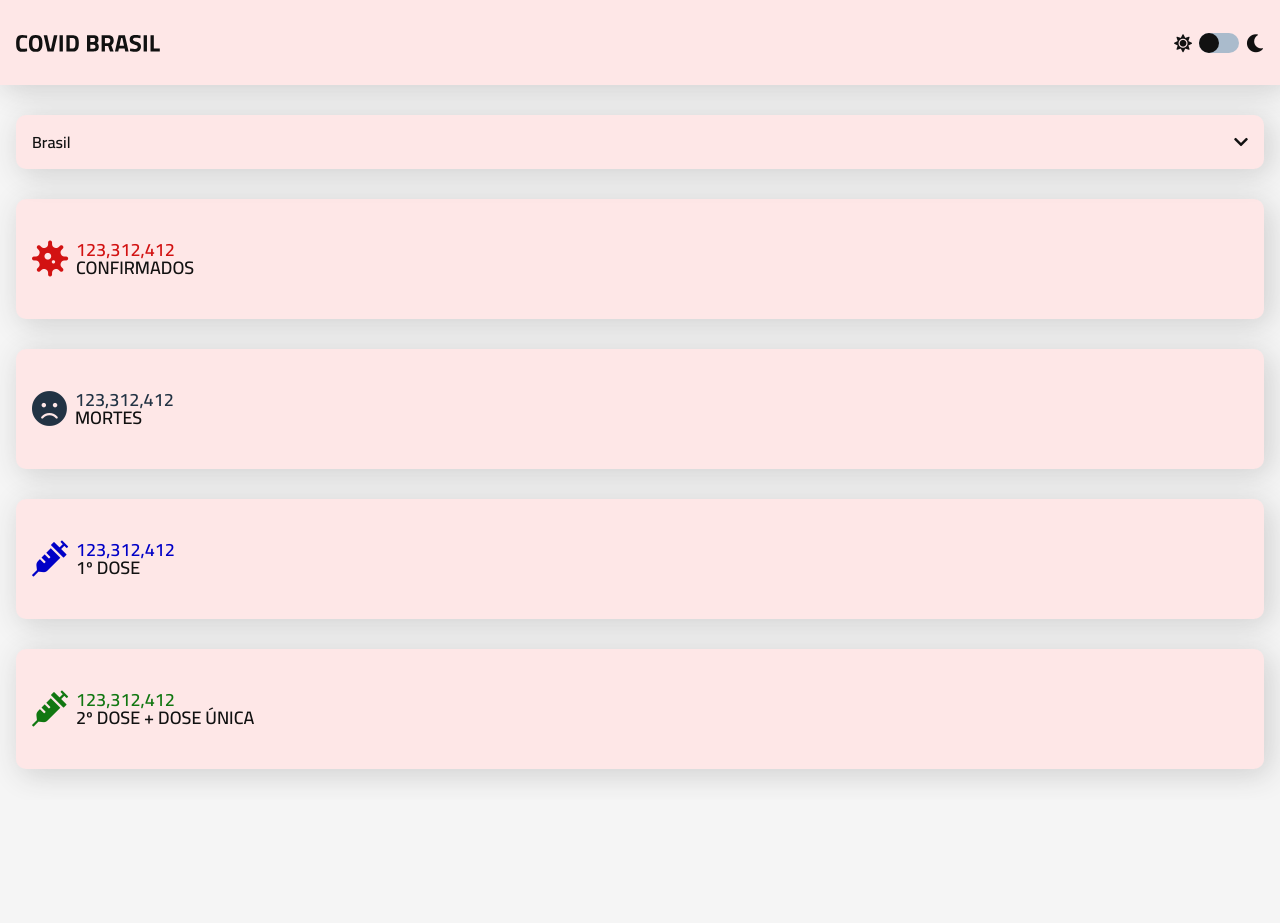
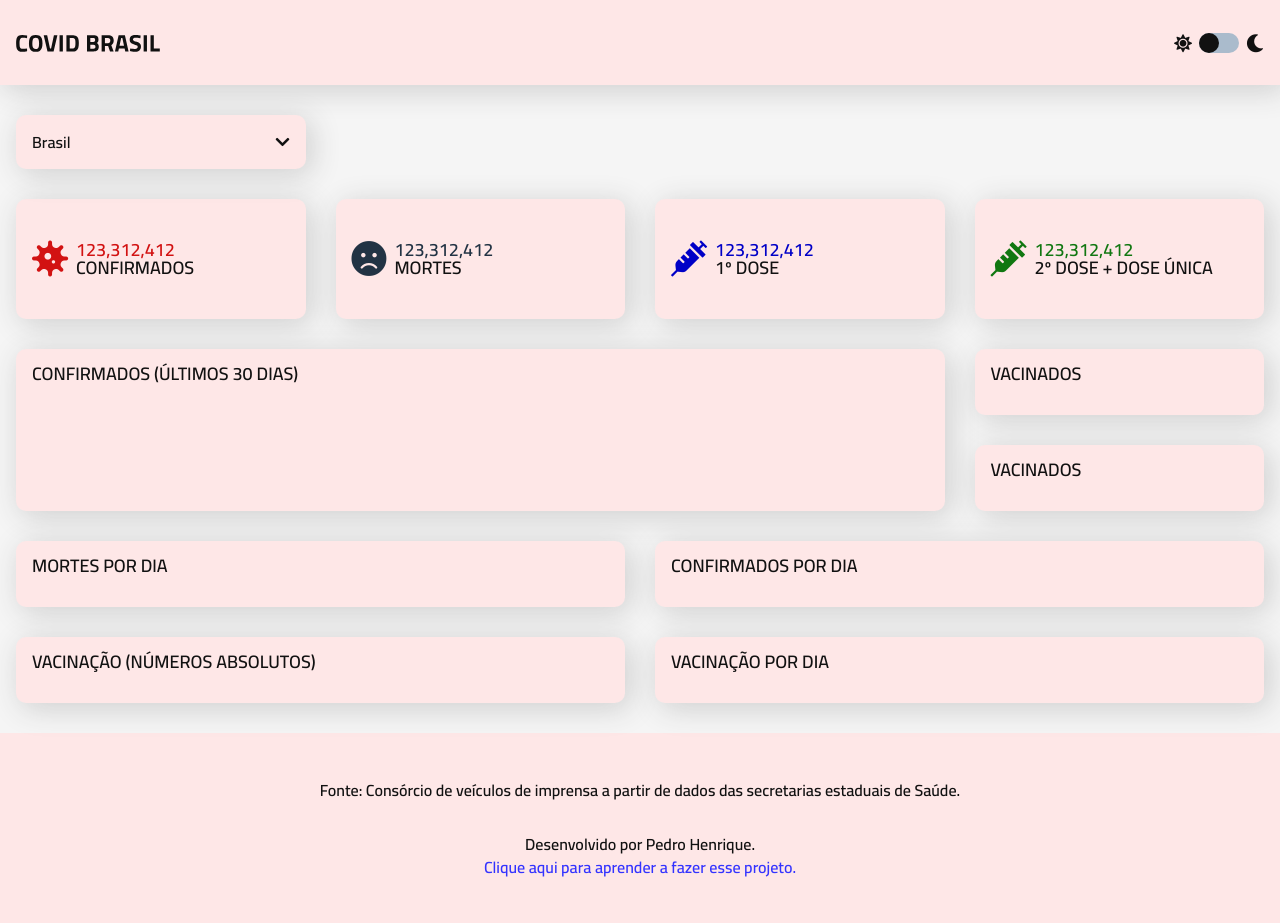
Before and after one commit to henriqqe/projeto-covid-brasil, a plain HTML site: page index.html in a window 1280 px wide. Before the commit the page ends 800 px from the top, so only its background shows below. Drawn offline with nearby package versions, Linux system fonts and the light colour scheme.

Commit message:
footer created

```diff
--- a/css/styles.css
+++ b/css/styles.css
@@ -82,6 +82,23 @@ section {
   box-shadow: var(--shadow-card);
   padding: 1.6rem;
   border-radius: 1rem;
+}
+
+footer {
+  background-color: var(--clr-card);
+  transition: var(--transition);
+  font: var(--ts-normal-semibold);
+  display: flex;
+  align-items: center;
+  justify-content: center;
+  min-height: 19rem;
+  text-align: center;
+}
+
+a {
+  color: var(--clr-link);
+  text-decoration: none;
+  transition: var(--transition);
 }
 /**********************************/
 /* 2. Navbar
@@ -172,6 +189,18 @@ section {
   grid-gap: 30px; /* distancia entre as linhas e coluna do grid */
   margin: 3rem 1.6rem;
 }
+
+@media screen and (min-width: 960px) {
+  .container {
+    grid-template-columns: repeat(2, 1fr); /* (1fr 1fr)representa uma fraçao do espaço disponivel no grid container */
+  }
+}
+
+@media screen and (min-width: 1170px) {
+  .container {
+    grid-template-columns: repeat(4, 1fr);
+  }
+}
 /**********************************/
 /* 5. State Select
 /**********************************/
@@ -249,6 +278,18 @@ section {
 .state-select-list__item--hide {
   display: none; /*  */
 }
+
+@media screen and (min-width: 960px) {
+  .state-select {
+    grid-column: 1 / -1; /* especifica o tamanho e a localizaçao de um grid item */ /* grid-column-start e grid-column-end */
+  }
+}
+
+@media screen and (min-width: 1170px) {
+  .state-select {
+    grid-column: 1; /* o bloco deve ocupar apenas 1 coluna do nosso grid container */
+  }
+}
 /**********************************/
 /* 6. Status
 /**********************************/
@@ -284,10 +325,44 @@ section {
   color: var(--clr-vaccinated-2);
   transition: var(--transition);
 }
+
+@media screen and (min-width: 1170px) {
+  .status:nth-of-type(1) {
+    grid-column: 1;
+  }
+}
 /**********************************/
 /* 7. Data Box
 /**********************************/
+.data-box__header {
+  font: var(--ts-caption);
+  text-transform: uppercase;
+  margin-bottom: 1.6rem;
+}
 
+.data-box__description {
+  font: var(--ts-normal-text);
+}
+
+@media screen and (min-width: 960px) {
+  .data-box--30 {
+    grid-column: span 2; /* o bloco deve se expandir para ocupar duas colunas do grid container */
+  }
+}
+
+@media screen and (min-width: 1170px) {
+  .data-box--30 {
+    grid-column: span 3;
+    grid-row: span 2;
+  }
+
+  .data-box--deaths, .data-box--confirmed, .data-box--vaccinated-abs, .data-box--vaccinated-day {
+    grid-column: span 2;
+  }
+}
 /**********************************/
 /* 8. Footer
 /**********************************/
+.footer-text__source {
+  margin-bottom: 3.2rem;
+}
--- a/index.html
+++ b/index.html
@@ -107,8 +107,54 @@
                 <h2 class="info__label">2º dose + dose única</h2>
             </div> <!-- .info -->
         </section> <!-- .status -->
+
+
+        <section class="data-box data-box--30">
+            <h2 class="data-box__header">Confirmados (últimos 30 dias)</h2>
+            <div class="data-box__body"></div>
+        </section>
+
+        <section class="data-box data-box--vaccinated-1">
+            <h2 class="data-box__header">Vacinados</h2>
+            <div class="data-box__body"></div>
+        </section>
+
+        <section class="data-box data-box--vaccinated-2">
+            <h2 class="data-box__header">Vacinados</h2>
+            <div class="data-box__body"></div>
+        </section>
+
+        <section class="data-box data-box--deaths">
+            <h2 class="data-box__header">Mortes por dia</h2>
+            <p class="data-box__description"></p>
+            <div class="data-box__body"></div>
+        </section>
+
+        <section class="data-box data-box--confirmed">
+            <h2 class="data-box__header">Confirmados por dia</h2>
+            <p class="data-box__description"></p>
+            <div class="data-box__body"></div>
+        </section>
+
+        <section class="data-box data-box--vaccinated-abs">
+            <h2 class="data-box__header">Vacinação (números absolutos)</h2>
+            <div class="data-box__body"></div>
+        </section>
+
+        <section class="data-box data-box--vaccinated-day">
+            <h2 class="data-box__header">Vacinação por dia</h2>
+            <div class="data-box__body"></div>
+        </section>
+
     </div> <!-- .container -->
 
+    <footer>
+        <div class="footer-text">
+            <p class="footer-text__source">Fonte: Consórcio de veículos de imprensa a partir de dados das secretarias estaduais de Saúde.</p>
+            <p class="footer-text__copyright">Desenvolvido por Pedro Henrique. <br> <a href="#"> Clique aqui para aprender a fazer esse projeto. </a></p>
+
+        </div>
+    </footer>
 
 
 	<script src="https://cdnjs.cloudflare.com/ajax/libs/apexcharts/3.27.3/apexcharts.min.js" integrity="sha512-nKTh1Ik8Kzbrxo9A6xOBtEbzdNYcjI4Pr5XE88sNJQk87sY8mBlUfh61lYm0i710r5mGcIZ9tWSwORQbQ4plQQ==" crossorigin="anonymous" referrerpolicy="no-referrer"></script>
--- a/js/scripts.js
+++ b/js/scripts.js
@@ -12,7 +12,7 @@ const _elements = {
     deathsDescription: document.querySelector(".data-box__description"),
     vaccinated1: document.querySelector(".info__total--vaccinated-1"),
     vaccinated2: document.querySelector(".info__total--vaccinated-2"),
-}
+} /* referencias de alguns elementos html */
 
 const _data = {
     id: "brasil=true",
@@ -20,16 +20,26 @@ const _data = {
     vaccinated: undefined,
     confirmed: undefined,
     deaths: undefined,
-}
+} /* contem as variaveis globais do nosso projeto */
 
-const _charts = {};
+const _charts = {}; /* vai armazenar os graficos do nosso dashboard */
 
 _elements.switch.addEventListener("click", () => {
+    const isDark = _elements.switch.classList.toggle("switch__track--dark");
+
+    if(isDark)
+        document.documentElement.setAttribute("data-theme", "dark");
+    else
+        document.documentElement.setAttribute("data-theme", "light")
+    /* html */
+
 
 });
 
 _elements.stateSelectToggle.addEventListener("click", () => {
+    _elements.selectToggleIcon.classList.toggle("state-select-toggle__icon--rotate");
 
+    _elements.selectList.classList.toggle("state-select-list--show");
 });
 
 _elements.selectOptions.forEach(item => {
```
